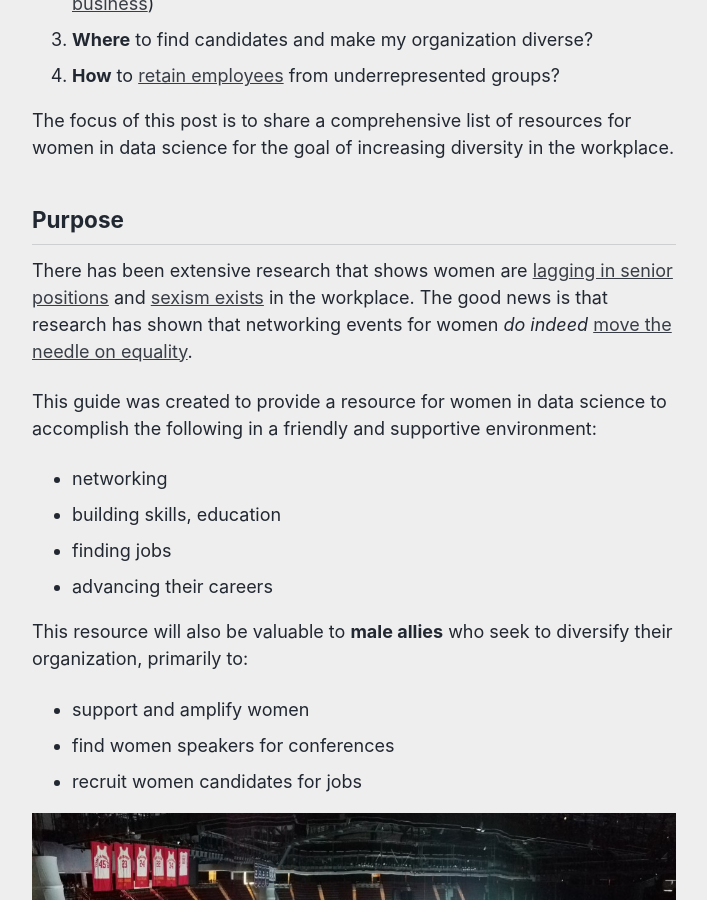
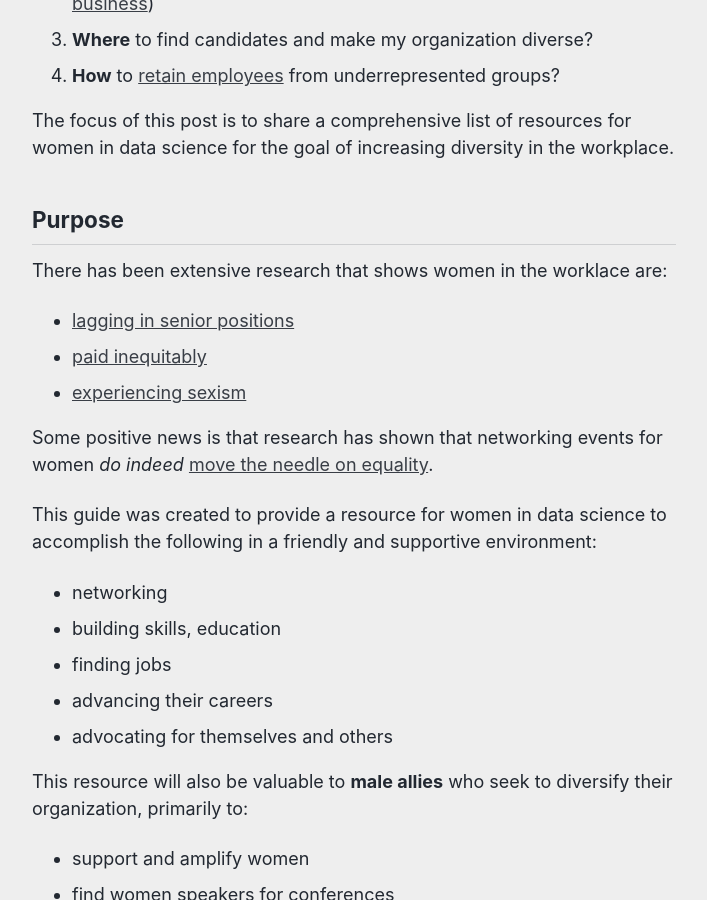
Before and after one commit to reshamas/reshamas.github.io, a Jekyll site: the page built from _posts/2018-05-09-resource-guide-for-women-in-data-science.md, in a window 1280 px wide and 900 px high, scrolled down 410 px. Shown: the whole window, without its empty margins (286-993 px from the left). Built offline with Jekyll 4.4.1, drawn with Linux system fonts in a browser that asks for light colours; comment, search, counter and statistics services are not loaded.

Commit message:
Update 2018-05-09-resource-guide-for-women-in-data-science.md

```diff
--- a/_posts/2018-05-09-resource-guide-for-women-in-data-science.md
+++ b/_posts/2018-05-09-resource-guide-for-women-in-data-science.md
@@ -10,13 +10,19 @@ The focus of this post is to share a comprehensive list of resources for women i
 
 ## Purpose
 
-There has been extensive research that shows women are [lagging in senior positions](https://research.hackerrank.com/women-in-tech/2018/) and [sexism exists](https://twitter.com/math_rachel/status/897600522722705408) in the workplace.  The good news is that research has shown that networking events for women *do indeed* [move the needle on equality](https://hbr.org/2018/02/do-womens-networking-events-move-the-needle-on-equality).
+There has been extensive research that shows women in the worklace are:
+- [lagging in senior positions](https://research.hackerrank.com/women-in-tech/2018/)
+- [paid inequitably](http://www.businessinsider.com/gender-wage-pay-gap-charts-2017-3#the-number-of-women-promoted-to-the-highest-levels-of-companies-reveals-unconscious-biases-6)
+- [experiencing sexism](https://twitter.com/math_rachel/status/897600522722705408)
+
+Some positive news is that research has shown that networking events for women *do indeed* [move the needle on equality](https://hbr.org/2018/02/do-womens-networking-events-move-the-needle-on-equality).
 
 This guide was created to provide a resource for women in data science to accomplish the following in a friendly and supportive environment:
 - networking
 - building skills, education
 - finding jobs
 - advancing their careers
+- advocating for themselves and others
 
 This resource will also be valuable to **male allies** who seek to diversify their organization, primarily to:
 - support and amplify women
```
